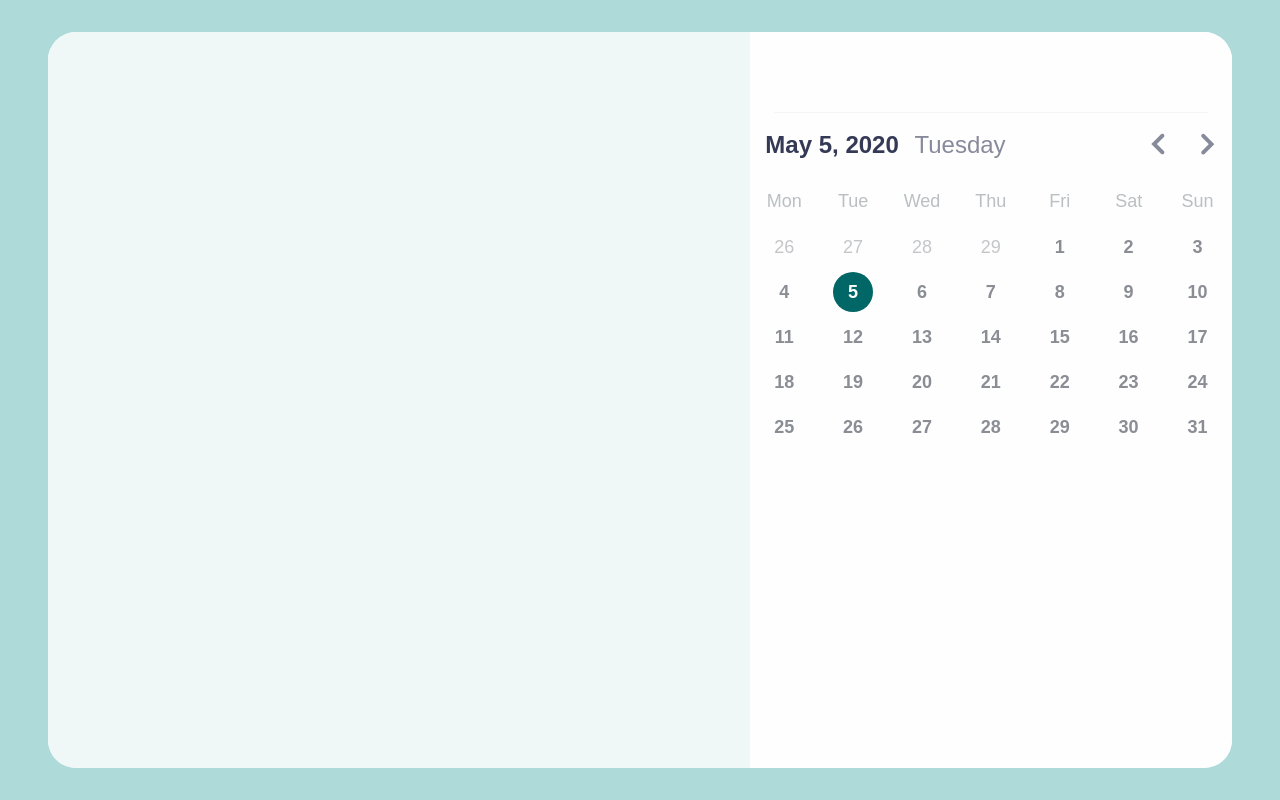
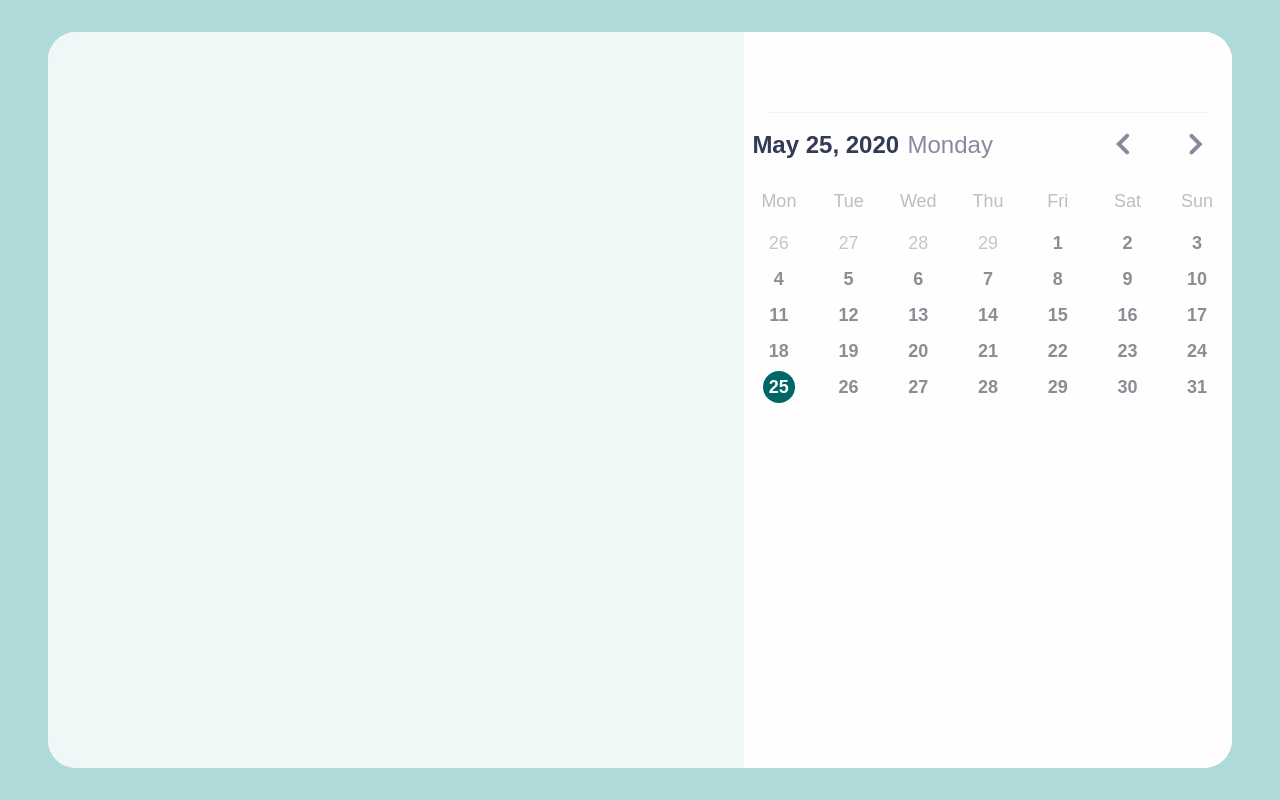
Before and after one commit to Akigaze/beauty, a plain HTML site: page oh-a-calendar/index.html in a window 1280 px wide. Drawn offline with Linux system fonts and the light colour scheme.

Commit message:
adjust header and date css

```diff
--- a/oh-a-calendar/css/calender.css
+++ b/oh-a-calendar/css/calender.css
@@ -15,17 +15,25 @@ i[class^="icon-"], i[class*=" icon-"] {
   flex-direction: column;
 }
 
+.cal-header,
+.cal-body {
+  display: flex;
+}
+
 .cal-header {
   flex-basis: 64px;
-  display: flex;
   flex-direction: row;
   justify-content: space-between;
 }
 
-.cal-title {
-  flex-grow: 8;
+.cal-title,
+.cal-switcher {
   display: flex;
   flex-direction: row;
+}
+
+.cal-title {
+  width: 70%;
   justify-content: flex-start;
 }
 
@@ -41,7 +49,7 @@ i[class^="icon-"], i[class*=" icon-"] {
 }
 
 .cal-date {
-  flex-basis: 150px;
+  flex-basis: 25%;
   flex-grow: 1;
   justify-content: center;
 }
@@ -53,7 +61,7 @@ i[class^="icon-"], i[class*=" icon-"] {
 
 .cal-day {
   flex-basis: 100px;
-  flex-grow: 8;
+  flex-grow: 1;
 }
 
 .cal-day .cal-text {
@@ -62,9 +70,7 @@ i[class^="icon-"], i[class*=" icon-"] {
 
 .cal-switcher {
   flex-basis: 60px;
-  flex-grow: 2;
-  display: flex;
-  flex-direction: row;
+  flex-grow: 1;
   justify-content: space-around;
 }
 
@@ -85,16 +91,18 @@ i[class^="icon-"], i[class*=" icon-"] {
 .cal-body {
   flex-basis: 100px;
   flex-grow: 1;
+  flex-direction: column;
+}
+
+.cal-days,
+.cal-dates {
   display: flex;
-  flex-direction: column;
+  justify-content: space-between;
 }
 
 .cal-days {
   flex-basis: 48px;
-
-  display: flex;
   flex-direction: row;
-  justify-content: space-between;
   align-items: center;
 }
 
@@ -113,24 +121,39 @@ i[class^="icon-"], i[class*=" icon-"] {
 
 .cal-dates {
   flex-grow: 1;
-  display: flex;
   flex-direction: column;
-  justify-content: space-around;
 }
 
 .cal-date-week {
-  /*flex-grow: 1;*/
+  height: 1em;
+  flex-grow: 1;
   display: flex;
   justify-content: space-around;
 }
 
-.cal-date-entry {
-  flex-basis: 2.5em;
-  height: 2.5em;
+.cal-date-week.empty {}
+
+.cal-date-entry-wrap,
+.cal-date-entry{
   display: flex;
   justify-content: center;
   align-items: center;
+}
 
+.cal-date-entry-wrap {
+  flex-grow: 1;
+  flex-basis: 36px;
+}
+
+.cal-date-entry {
+  border-radius: 2em;
+  height: 2em;
+  width: 2em;
+  cursor: pointer;
+}
+
+.cal-date-entry:not(.cal-current-date):hover {
+  background-color: #d4d4d4;
 }
 
 .cal-date-entry > .cal-text {
@@ -140,7 +163,8 @@ i[class^="icon-"], i[class*=" icon-"] {
 }
 
 .cal-text {
-
+  line-height: 1em;
+  text-align: center;
 }
 
 .cal-switcher .icon-arrow-left:before,
@@ -157,7 +181,7 @@ i[class^="icon-"], i[class*=" icon-"] {
 
 .icon-arrow-left:hover,
 .icon-arrow-right:hover {
-  color: #7a7a7b;
+  color: #006666;
 }
 
 .icon-arrow-left:before {
@@ -169,7 +193,6 @@ i[class^="icon-"], i[class*=" icon-"] {
 }
 
 .cal-current-date {
-  border-radius: 2em;
   background-color: #006666;
 }
 
--- a/oh-a-calendar/css/main.css
+++ b/oh-a-calendar/css/main.css
@@ -70,7 +70,7 @@ body {
 
 #container > .right #calendar {
   flex-grow: 1;
-  flex-basis: 218px;
+  flex-basis: 200px;
 }
 
 #container > .right #timeline {
--- a/oh-a-calendar/js/calendar.js
+++ b/oh-a-calendar/js/calendar.js
@@ -442,18 +442,17 @@ class Calendar {
         } else if (e.month !== month) {
           CLZ_NAME = CLZ_NAME + ' ' + STYLE.FADE
         }
-        return DOM.createElement('div',
-          {
-            className: CLZ_NAME,
-            'data-year': e.year,
-            'data-month': e.month,
-            'data-day': e.day,
-            'data-date': e.date
-          },
-          [DOM.createElement('span', {className: STYLE.TEXT}, [e.date])])
+        return DOM.createElement('div', {className: STYLE.DATE_ENTRY_WRAP},
+          [DOM.createElement('div', {className: CLZ_NAME, 'data-year': e.year, 'data-month': e.month, 'data-day': e.day, 'data-date': e.date},
+            [DOM.createElement('span', {className: STYLE.TEXT}, [e.date])])])
       })
       const weekNode = DOM.createElement('div', {className: STYLE.DATES_OF_WEEK}, dateNodes)
       $dates.appendChild(weekNode)
+    }
+
+    for (let i = 0; i < 6 - dateByWeek.length; i++) {
+      const emptyWeekNode = DOM.createElement('div', {className: STYLE.DATES_OF_WEEK + ' ' + STYLE.EMPTY})
+      $dates.appendChild(emptyWeekNode)
     }
 
     return this
@@ -790,11 +789,13 @@ Calendar.defaults = {
     DAY_ENTRY: 'cal-day-entry',
     DATES: 'cal-dates',
     DATES_OF_WEEK: 'cal-date-week',
+    DATE_ENTRY_WRAP: 'cal-date-entry-wrap',
     DATE_ENTRY: 'cal-date-entry',
     TEXT: 'cal-text',
     ICON_PREV: 'icon-arrow-left',
     ICON_NEXT: 'icon-arrow-right',
     CURRENT: 'cal-current-date',
     FADE: 'fade',
+    EMPTY: 'empty',
   }
 }
--- a/oh-a-calendar/js/index.js
+++ b/oh-a-calendar/js/index.js
@@ -1,3 +1,3 @@
 window.onload = () => {
-  new Calendar({parent: 'calendar', time: new Date(2019, 2,5),DAYS: [1, 2, 3, 4, 5, 6, 0,],})
+  new Calendar({parent: 'calendar',DAYS: [1, 2, 3, 4, 5, 6, 0,],})
 }
```
